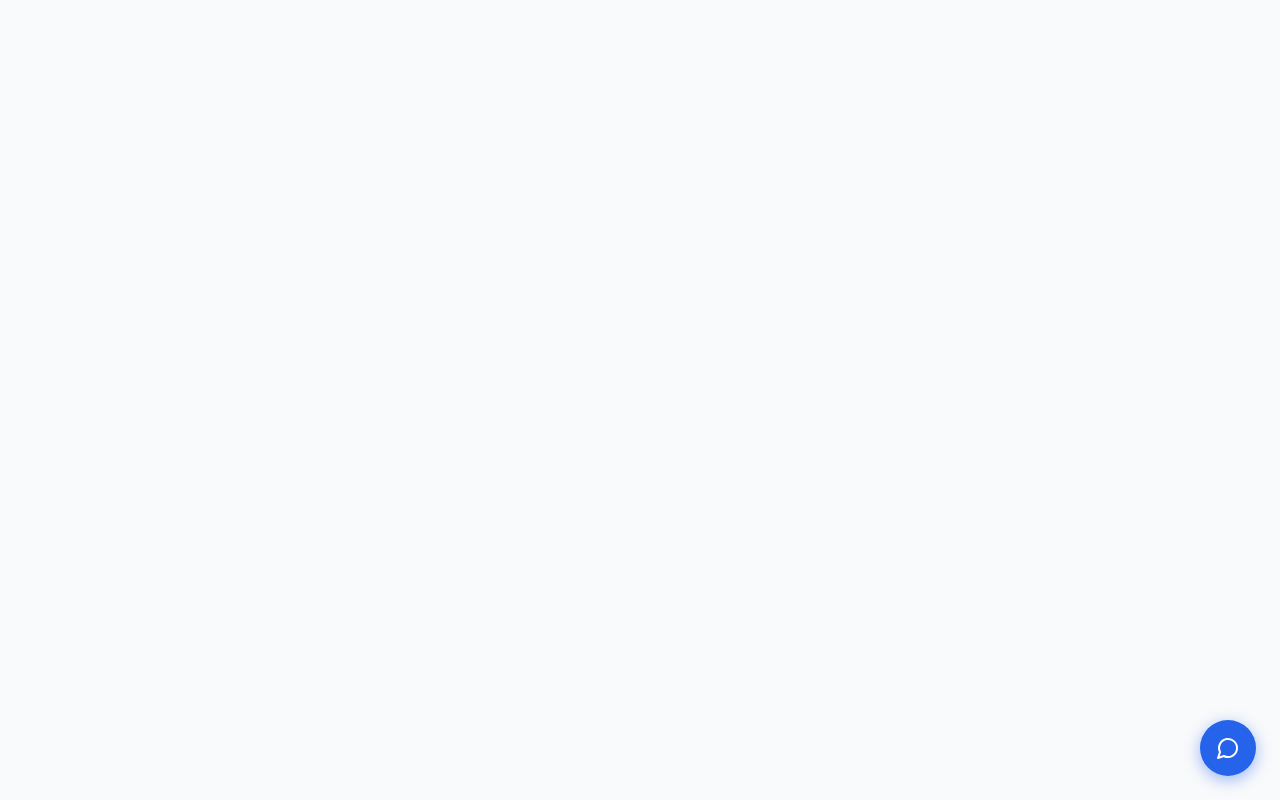
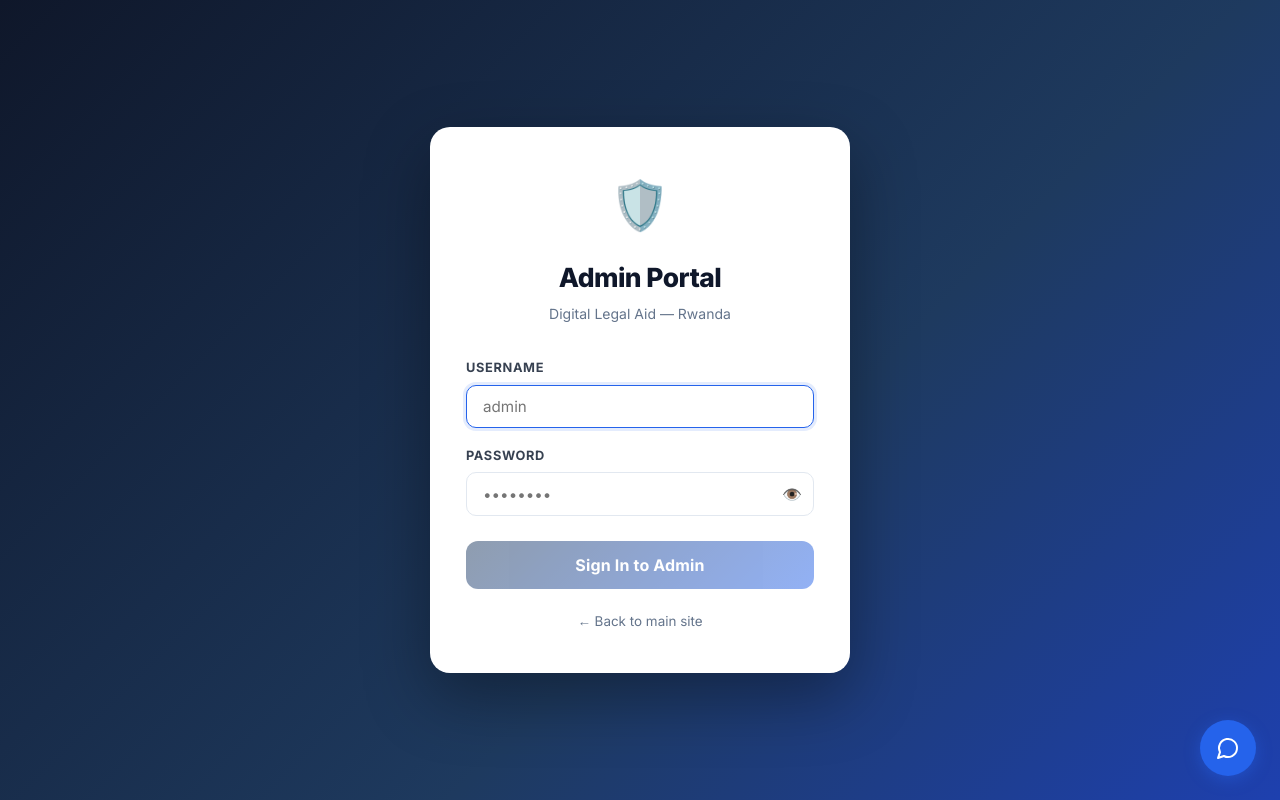
Before and after one commit to Mpatrick12/Digital-Legal-Aid, a React (Vite) app in the folder frontend/: page /admin in a window 1280 px wide. Before the commit this address had no page. Built offline with nearby package versions, Linux system fonts and the light colour scheme.

Commit message:
feat: separate admin login at /admin with username+password auth

```diff
--- a/frontend/src/App.jsx
+++ b/frontend/src/App.jsx
@@ -8,6 +8,7 @@ import GazetteUpload from './pages/GazetteUpload'
 import GazetteBrowse from './pages/GazetteBrowse'
 import GazetteDetail from './pages/GazetteDetail'
 import AdminDashboard from './pages/AdminDashboard'
+import AdminLogin from './pages/AdminLogin'
 import { ProtectedRoute, AdminRoute } from './components/ProtectedRoute'
 import ChatWidget from './components/ChatWidget'
 import { useLanguage } from './context/LanguageContext.jsx'
@@ -23,6 +24,7 @@ function App() {
       <Route path="/" element={<LandingPage />} />
       <Route path="/signup" element={<SignUp />} />
       <Route path="/signin" element={<SignIn />} />
+      <Route path="/admin" element={<AdminLogin />} />
       <Route
         path="/dashboard"
         element={
--- /dev/null
+++ b/frontend/src/pages/AdminLogin.css
@@ -0,0 +1,149 @@
+/* ── Admin Login Page ─────────────────────────────────────── */
+.admin-login-page {
+  min-height: 100vh;
+  display: flex;
+  align-items: center;
+  justify-content: center;
+  background: linear-gradient(135deg, #0f172a 0%, #1e3a5f 60%, #1e40af 100%);
+  font-family: 'Inter', system-ui, sans-serif;
+  padding: 1rem;
+}
+
+.admin-login-card {
+  background: #fff;
+  border-radius: 20px;
+  box-shadow: 0 24px 64px rgba(0, 0, 0, 0.35);
+  padding: 2.5rem 2.25rem;
+  width: 100%;
+  max-width: 420px;
+}
+
+/* Header */
+.admin-login-header {
+  text-align: center;
+  margin-bottom: 2rem;
+}
+.admin-shield {
+  font-size: 3rem;
+  margin-bottom: .75rem;
+  display: block;
+}
+.admin-login-header h1 {
+  font-size: 1.65rem;
+  font-weight: 800;
+  color: #0f172a;
+  margin: 0 0 .3rem;
+  letter-spacing: -.02em;
+}
+.admin-login-header p {
+  font-size: .875rem;
+  color: #64748b;
+  margin: 0;
+}
+
+/* Error */
+.admin-error {
+  background: #fef2f2;
+  border: 1px solid #fecaca;
+  color: #dc2626;
+  border-radius: 8px;
+  padding: .65rem .9rem;
+  font-size: .85rem;
+  margin-bottom: 1.1rem;
+  display: flex;
+  align-items: center;
+  gap: .5rem;
+}
+
+/* Fields */
+.admin-login-form {
+  display: flex;
+  flex-direction: column;
+  gap: 1.1rem;
+}
+.admin-field {
+  display: flex;
+  flex-direction: column;
+  gap: .4rem;
+}
+.admin-field label {
+  font-size: .8rem;
+  font-weight: 700;
+  color: #374151;
+  text-transform: uppercase;
+  letter-spacing: .05em;
+}
+.admin-field input {
+  padding: .7rem 1rem;
+  border: 1.5px solid #e2e8f0;
+  border-radius: 10px;
+  font-size: .95rem;
+  color: #0f172a;
+  outline: none;
+  transition: border-color .15s, box-shadow .15s;
+  width: 100%;
+  box-sizing: border-box;
+}
+.admin-field input:focus {
+  border-color: #2563eb;
+  box-shadow: 0 0 0 3px rgba(37,99,235,.12);
+}
+
+/* Password toggle */
+.admin-pw-wrap {
+  position: relative;
+  display: flex;
+  align-items: center;
+}
+.admin-pw-wrap input {
+  padding-right: 3rem;
+}
+.admin-pw-toggle {
+  position: absolute;
+  right: .75rem;
+  background: none;
+  border: none;
+  cursor: pointer;
+  font-size: 1rem;
+  padding: 0;
+  line-height: 1;
+  color: #94a3b8;
+}
+
+/* Submit */
+.admin-login-btn {
+  margin-top: .5rem;
+  padding: .85rem;
+  border-radius: 12px;
+  background: linear-gradient(135deg, #1e3a5f, #2563eb);
+  color: #fff;
+  font-size: 1rem;
+  font-weight: 700;
+  border: none;
+  cursor: pointer;
+  transition: opacity .2s, transform .1s;
+  letter-spacing: .01em;
+}
+.admin-login-btn:hover:not(:disabled) {
+  opacity: .92;
+  transform: translateY(-1px);
+}
+.admin-login-btn:disabled {
+  opacity: .5;
+  cursor: not-allowed;
+}
+
+/* Back link */
+.admin-back-link {
+  text-align: center;
+  margin: 1.25rem 0 0;
+}
+.admin-back-link a {
+  font-size: .84rem;
+  color: #64748b;
+  text-decoration: none;
+}
+.admin-back-link a:hover {
+  color: #2563eb;
+  text-decoration: underline;
+}
--- /dev/null
+++ b/frontend/src/pages/AdminLogin.jsx
@@ -0,0 +1,108 @@
+import { useState } from 'react'
+import { useNavigate } from 'react-router-dom'
+import './AdminLogin.css'
+
+export default function AdminLogin() {
+  const navigate = useNavigate()
+  const [username, setUsername] = useState('')
+  const [password, setPassword] = useState('')
+  const [error, setError]       = useState('')
+  const [loading, setLoading]   = useState(false)
+  const [showPw, setShowPw]     = useState(false)
+
+  async function handleSubmit(e) {
+    e.preventDefault()
+    setError('')
+    setLoading(true)
+    try {
+      const res = await fetch('/api/auth/admin-login', {
+        method: 'POST',
+        headers: { 'Content-Type': 'application/json' },
+        body: JSON.stringify({ username, password })
+      })
+      const data = await res.json()
+      if (!res.ok) {
+        setError(data.message || 'Invalid credentials')
+        return
+      }
+      localStorage.setItem('token', data.token)
+      localStorage.setItem('user', JSON.stringify(data.user))
+      navigate('/admin/dashboard')
+    } catch {
+      setError('Could not connect to server. Try again.')
+    } finally {
+      setLoading(false)
+    }
+  }
+
+  return (
+    <div className="admin-login-page">
+      <div className="admin-login-card">
+        {/* Header */}
+        <div className="admin-login-header">
+          <div className="admin-shield">🛡️</div>
+          <h1>Admin Portal</h1>
+          <p>Digital Legal Aid — Rwanda</p>
+        </div>
+
+        {/* Form */}
+        <form onSubmit={handleSubmit} className="admin-login-form">
+          {error && (
+            <div className="admin-error">
+              <span>⚠️</span> {error}
+            </div>
+          )}
+
+          <div className="admin-field">
+            <label htmlFor="admin-username">Username</label>
+            <input
+              id="admin-username"
+              type="text"
+              value={username}
+              onChange={e => setUsername(e.target.value)}
+              placeholder="admin"
+              autoComplete="username"
+              autoFocus
+              required
+            />
+          </div>
+
+          <div className="admin-field">
+            <label htmlFor="admin-password">Password</label>
+            <div className="admin-pw-wrap">
+              <input
+                id="admin-password"
+                type={showPw ? 'text' : 'password'}
+                value={password}
+                onChange={e => setPassword(e.target.value)}
+                placeholder="••••••••"
+                autoComplete="current-password"
+                required
+              />
+              <button
+                type="button"
+                className="admin-pw-toggle"
+                onClick={() => setShowPw(p => !p)}
+                tabIndex={-1}
+              >
+                {showPw ? '🙈' : '👁️'}
+              </button>
+            </div>
+          </div>
+
+          <button
+            type="submit"
+            className="admin-login-btn"
+            disabled={loading || !username || !password}
+          >
+            {loading ? 'Signing in…' : 'Sign In to Admin'}
+          </button>
+        </form>
+
+        <p className="admin-back-link">
+          <a href="/">← Back to main site</a>
+        </p>
+      </div>
+    </div>
+  )
+}
```
Also changed, not shown: 1 other file (tests, documents, lock files or other folders).
